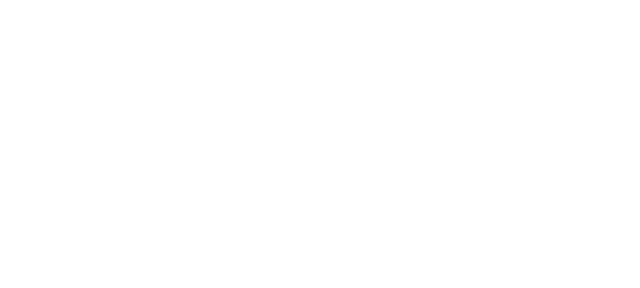
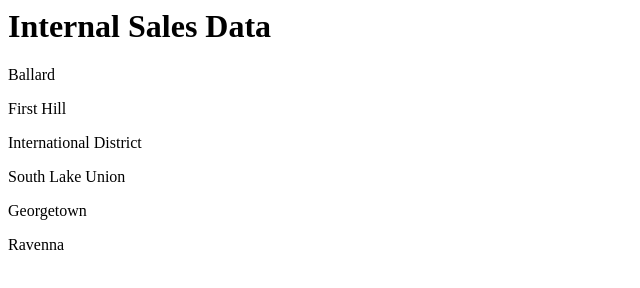
Before and after one commit to PeterBreen/pizza-odyssey, a plain HTML site: page sales-data.html in a window 1280 px wide. Shown: the whole page, without its empty margins (0-640 px from the left). Drawn offline with Linux system fonts and the light colour scheme.

Commit message:
added empty ULs with id for javascript

```diff
--- a/sales-data.html
+++ b/sales-data.html
@@ -4,6 +4,32 @@
   <link href="css/style.css" type="text/css" rel="stylesheet">
 </head>
 <body>
+  <h1>Internal Sales Data</h1>
+    <p>Ballard</p>
+    <ul id="ballardstore">
+    </ul>
+
+    <p>First Hill</p>
+    <ul id="firsthillstore">
+    </ul>
+
+    <p>International District</p>
+    <ul id="international">
+    </ul>
+
+    <p>South Lake Union</p>
+    <ul id="slu">
+    </ul>
+
+    <p>Georgetown</p>
+    <ul id="georgetown">
+    </ul>
+
+    <p>Ravenna</p>
+    <ul id="ravenna">
+    </ul>
+
+
   <script src="js/app.js"></script>
 </body>
 </html>
```
